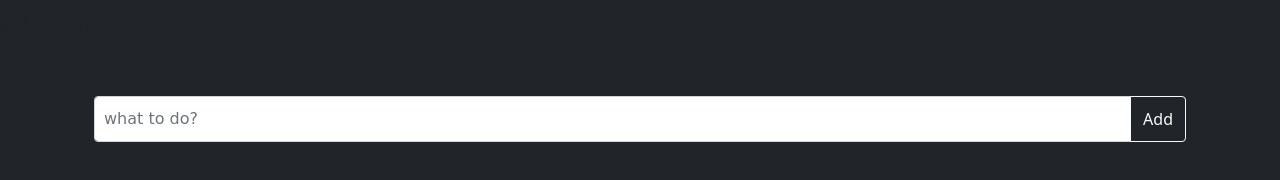
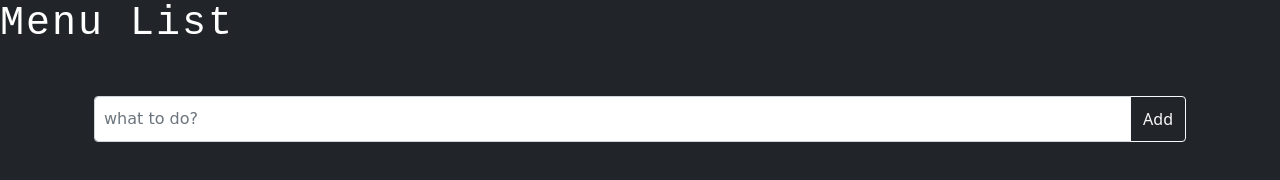
Before and after one commit to salim0986/menuList, a plain HTML site: page index.html in a window 1280 px wide. Drawn offline with nearby package versions, Linux system fonts and the light colour scheme.

Commit message:
Update style.css

```diff
--- a/style.css
+++ b/style.css
@@ -31,6 +31,11 @@ section {
 #add:hover {
     background-color: black;
     color: white;
+}
+h1{
+    color:white;
+    font-family: monospace;
+    letter-spacing: 2px;
 }
 
 h4 {
```
